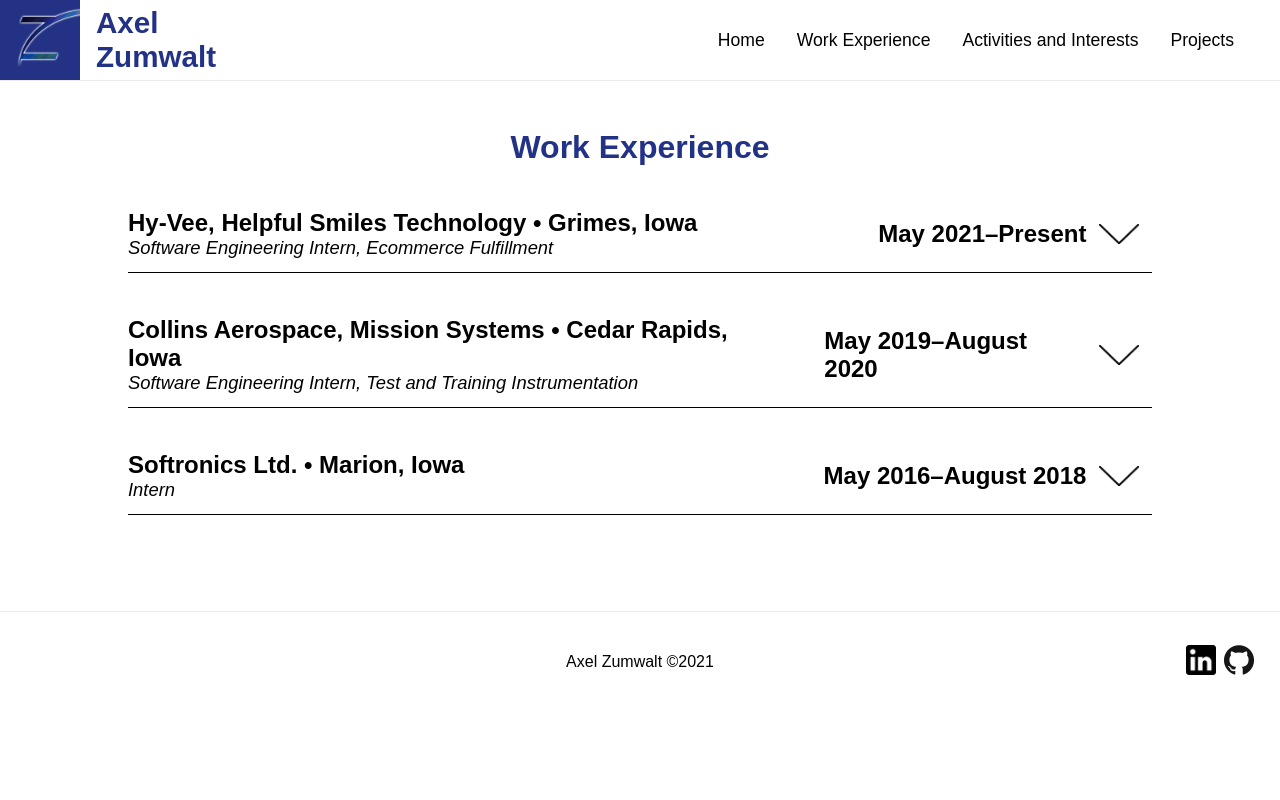
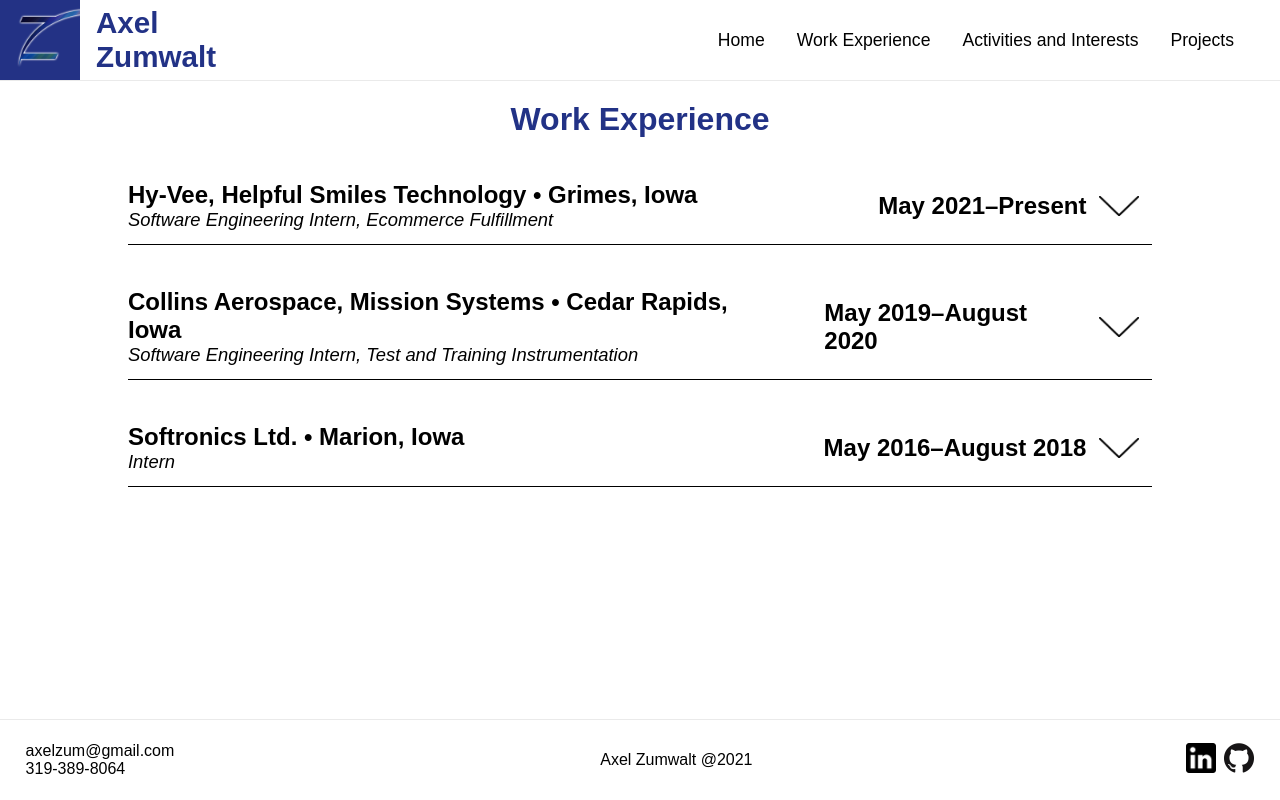
Before and after one commit to axelzum/personal-website, a Next.js app: page /work-experience in a window 1280 px wide. Built offline with nearby package versions, Linux system fonts and the light colour scheme; a web font is replaced by a local one.

Commit message:
footer position, contact info, sticky header
Signed-off-by: username <axelzum@gmail.com>

```diff
--- a/components/footer/footer.js
+++ b/components/footer/footer.js
@@ -4,21 +4,30 @@
 
 const StyledFooter = styled.footer`
   width: 100%;
-  height: 100px;
+  height: 10vh;
   border-top: 1px solid #eaeaea;
   display: flex;
-  justify-content: center;
+  flex-wrap: wrap;
+  justify-content: space-between;
   align-items: center;
 `;
 
-const StyledCopyright = styled.div`
-  align-items: center;
+const StyledContactInfo = styled.span`
+  padding-left: 2vw;
+
+  p {
+    margin: 0;
+  }
 `;
 
 const Footer = () => (
   <StyledFooter>
-    <StyledCopyright>{'Axel Zumwalt ©2021'}</StyledCopyright>
-    <IconLinks />
+    <StyledContactInfo>
+      <p>{'axelzum@gmail.com'}</p>
+      <p>{'319-389-8064'}</p>
+    </StyledContactInfo>
+    <p>{'Axel Zumwalt @2021'}</p>
+    <IconLinks/>
   </StyledFooter>
 );
 
--- a/components/footer/icon-links.js
+++ b/components/footer/icon-links.js
@@ -2,8 +2,7 @@
 import styled from 'styled-components';
 
 const StyledSocialContainer = styled.div`
-  position: absolute;
-  right: 2vw;
+  padding-right: 2vw;
 `;
 
 const StyledLogo = styled.span`
--- a/components/header/styles.js
+++ b/components/header/styles.js
@@ -3,6 +3,10 @@
 const StyledHeader = styled.header`
   max-width: 100%;
   border-bottom: 1px solid #eaeaea;
+  position: fixed;
+  top: 0;
+  width: 100%;
+  background: white;
 `;
 
 const StyledNameContainer = styled.div`
--- a/components/layout.js
+++ b/components/layout.js
@@ -5,15 +5,22 @@
 
 const StyledLayout = styled.div`
   padding: 0 1rem;
-  margin: 3rem auto 6rem;
+  margin: 10vh auto auto;
+`;
+
+const StyledFlexWrapper = styled.div`
+  display: flex;
+  min-height: 100vh;
+  flex-direction: column;
+  justify-content: space-between;
 `;
 
 const Layout = ({ children }) => (
-  <>
+  <StyledFlexWrapper>
     <Header />
     <StyledLayout>{children}</StyledLayout>
     <Footer />
-  </>
+  </StyledFlexWrapper>
 );
 
 export default Layout;
```
